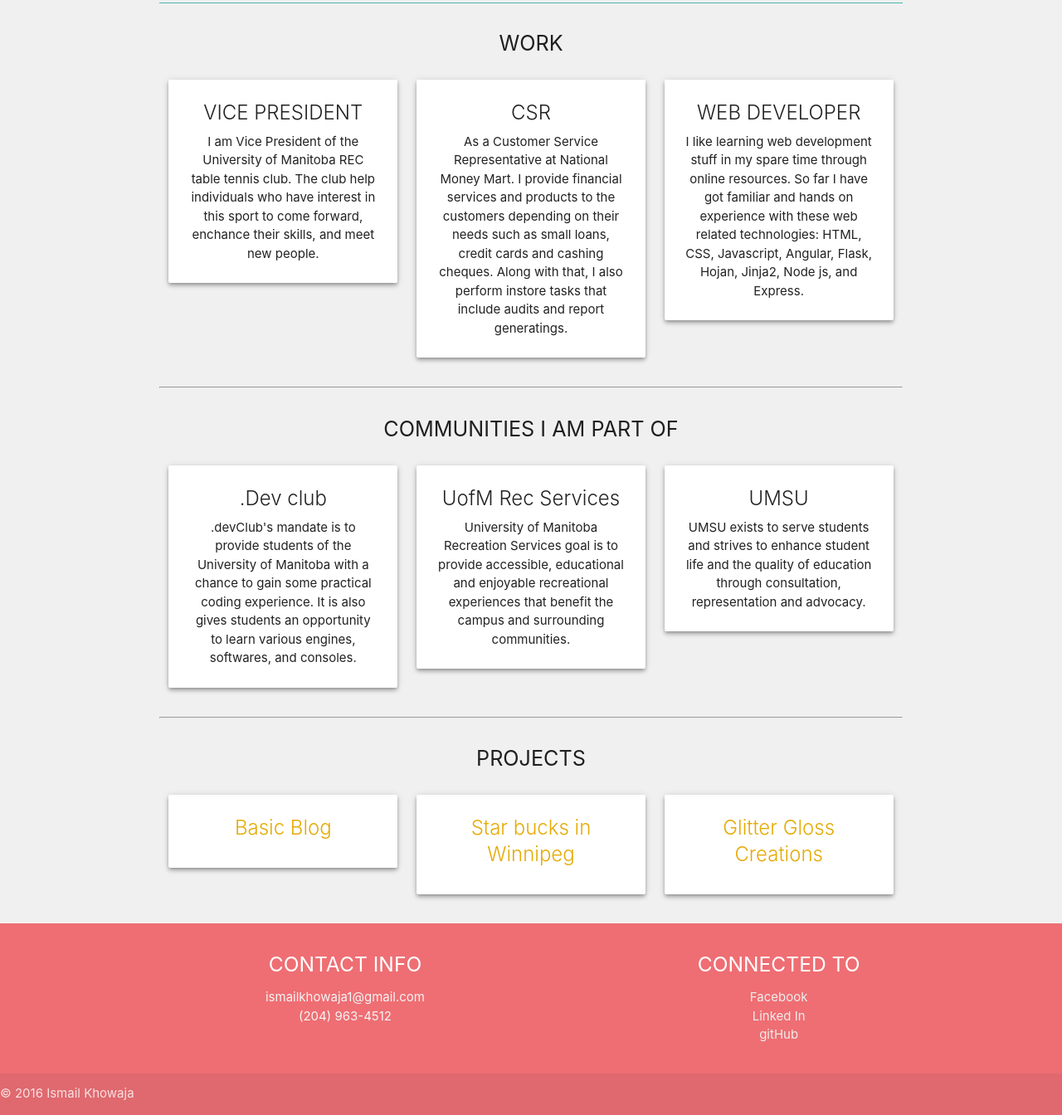
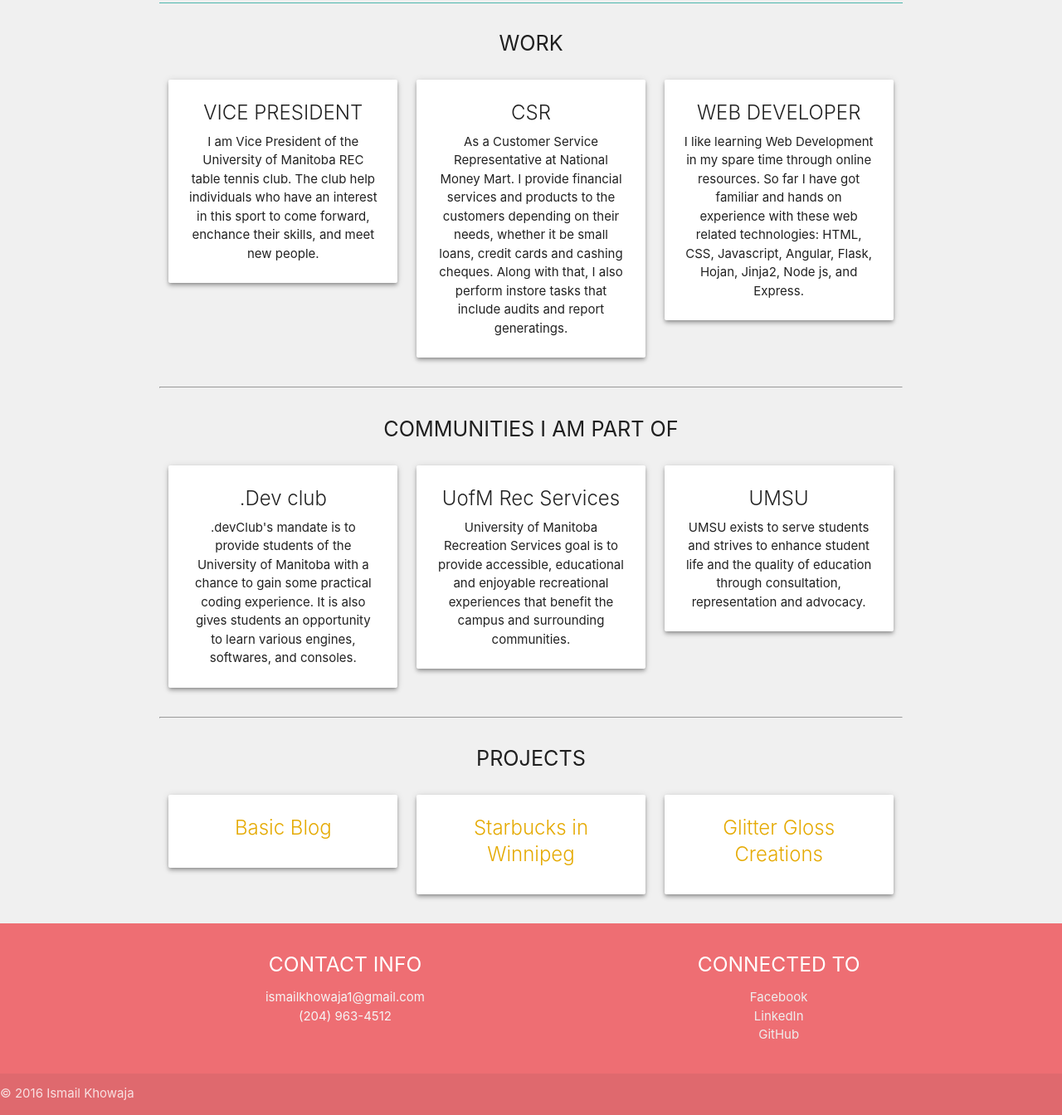
Before and after one commit to ismailkhowaja1/ismailkhowaja1.github.io, a plain HTML site: page index.html in a window 1280 px wide. Shown: the part 1231-2575 px from the top of the page at 83% size. Drawn offline with nearby package versions, Linux system fonts and the light colour scheme.

Commit message:
error corrections

```diff
--- a/index.html
+++ b/index.html
@@ -33,7 +33,7 @@
 				<div class="intro-area card z-depth-2">
 					<div class="card-content">
 						<h2 class="center-align">About me</h2>
-						<p>Hello, I am Ismail Khowaja, a 3rd year international student at University of Manitoba pursuing bachelor's degree in Computer Science Majors program. Originally, I am from Pakistan and later moved to Canada in 2013. I am currently living in Winnipeg, MB. It is one of the coldest city on the planet. I really enjoyed my very first programming course of Scientific computing with Python language. Since then, I decided to pursue Majors in Computer Science. So far I have learned about thorough concepts of Object oriented programming, Data structures and Algorithms, Data bases design and usage. In addition, I also have famililar myself with many programming languages such as Java, Python, C++, C and Ruby. Outside academic life, I like to hang out with my friends to watch movies, attend fun parties and explore places. Furthermore, To entertain myself, I play online multiplayer games and my favorite is Counter-strike 1.6.
+						<p>Hello, I am Ismail Khowaja, a 3rd year international student at University of Manitoba pursuing a bachelor's degree in Computer Science Majors program. Originally, I am from Pakistan and later moved to Canada in 2013. I am currently living in Winnipeg, MB. It is one of the coldest cities on the planet. I really enjoyed my very first programming course of Scientific computing with Python language. Since then, I decided to pursue a Majors in Computer Science. So far I have learned about thorough concepts of Object oriented programming, Data structures and Algorithms, Database design and usage. In addition, I am also famililar with many programming languages such as Java, Python, C++, C and Ruby. Outside academic life, I like to hang out with my friends to watch movies, attend fun parties and explore places. Furthermore, To entertain myself, I also play online multiplayer games, with my favorite being Counter-strike 1.6.
 					</div>
 				</div>
 			</div>
@@ -48,7 +48,7 @@
 							<div class="card z-depth-2">
 								<div class="card-content">
 									<span class="card-title grey-text text-darken-4">VICE PRESIDENT</span>
-									<p>I am Vice President of the University of Manitoba REC table tennis club. The club help individuals who have interest in this sport to come forward, enchance their skills, and meet new people.</p>
+									<p>I am Vice President of the University of Manitoba REC table tennis club. The club help individuals who have an interest in this sport to come forward, enchance their skills, and meet new people.</p>
 								</div>
 							</div>
 						</div>
@@ -57,7 +57,7 @@
 							<div class="card z-depth-2">
 								<div class="card-content">
 									<span class="card-title activator grey-text text-darken-4">CSR</span>
-									<p>As a Customer Service Representative at National Money Mart. I provide financial services and products to the customers depending on their needs such as small loans, credit cards and cashing cheques. Along with that, I also perform instore tasks that include audits and report generatings.</p>
+									<p>As a Customer Service Representative at National Money Mart. I provide financial services and products to the customers depending on their needs, whether it be small loans, credit cards and cashing cheques. Along with that, I also perform instore tasks that include audits and report generatings.</p>
 								</div>
 							</div>
 						</div>
@@ -66,7 +66,7 @@
 							<div class="card z-depth-2">
 								<div class="card-content">
 									<span class="card-title activator grey-text text-darken-4">WEB DEVELOPER</span>
-									<p>I like learning web development stuff in my spare time through online resources. So far I have got familiar and hands on experience with these web related technologies: HTML, CSS, Javascript, Angular, Flask, Hojan, Jinja2, Node js, and Express.</p>
+									<p>I like learning Web Development in my spare time through online resources. So far I have got familiar and hands on experience with these web related technologies: HTML, CSS, Javascript, Angular, Flask, Hojan, Jinja2, Node js, and Express.</p>
 								</div>
 							</div>
 						</div>
@@ -128,7 +128,7 @@
 							<div class="card z-depth-2">
 								<div class="card-content">
 									<div class="card-title">
-										<a href="https://github.com/ismailkhowaja1/neighbourhood" target="_blank">Star bucks in Winnipeg</a>
+										<a href="https://github.com/ismailkhowaja1/neighbourhood" target="_blank">Starbucks in Winnipeg</a>
 									</div>
 								</div>
 							</div>
@@ -157,8 +157,8 @@
                 <h5 class="white-text">connected to</h5>
                 <ul>
                   <li><a class="grey-text text-lighten-3" href="https://www.facebook.com/ismaillkhowaja" target="_blank">Facebook</a></li>
-                  <li><a class="grey-text text-lighten-3" href="https://www.linkedin.com/in/ismail-khowaja-90979aa1?trk=nav_responsive_tab_profile_pic" target="_blank" >Linked In</a></li>
-                  <li><a class="grey-text text-lighten-3" href="https://github.com/ismailkhowaja1" target="_blank">gitHub</a></li>
+                  <li><a class="grey-text text-lighten-3" href="https://www.linkedin.com/in/ismail-khowaja-90979aa1?trk=nav_responsive_tab_profile_pic" target="_blank" >LinkedIn</a></li>
+                  <li><a class="grey-text text-lighten-3" href="https://github.com/ismailkhowaja1" target="_blank">GitHub</a></li>
                 </ul>
               </div>
             </div>
```
